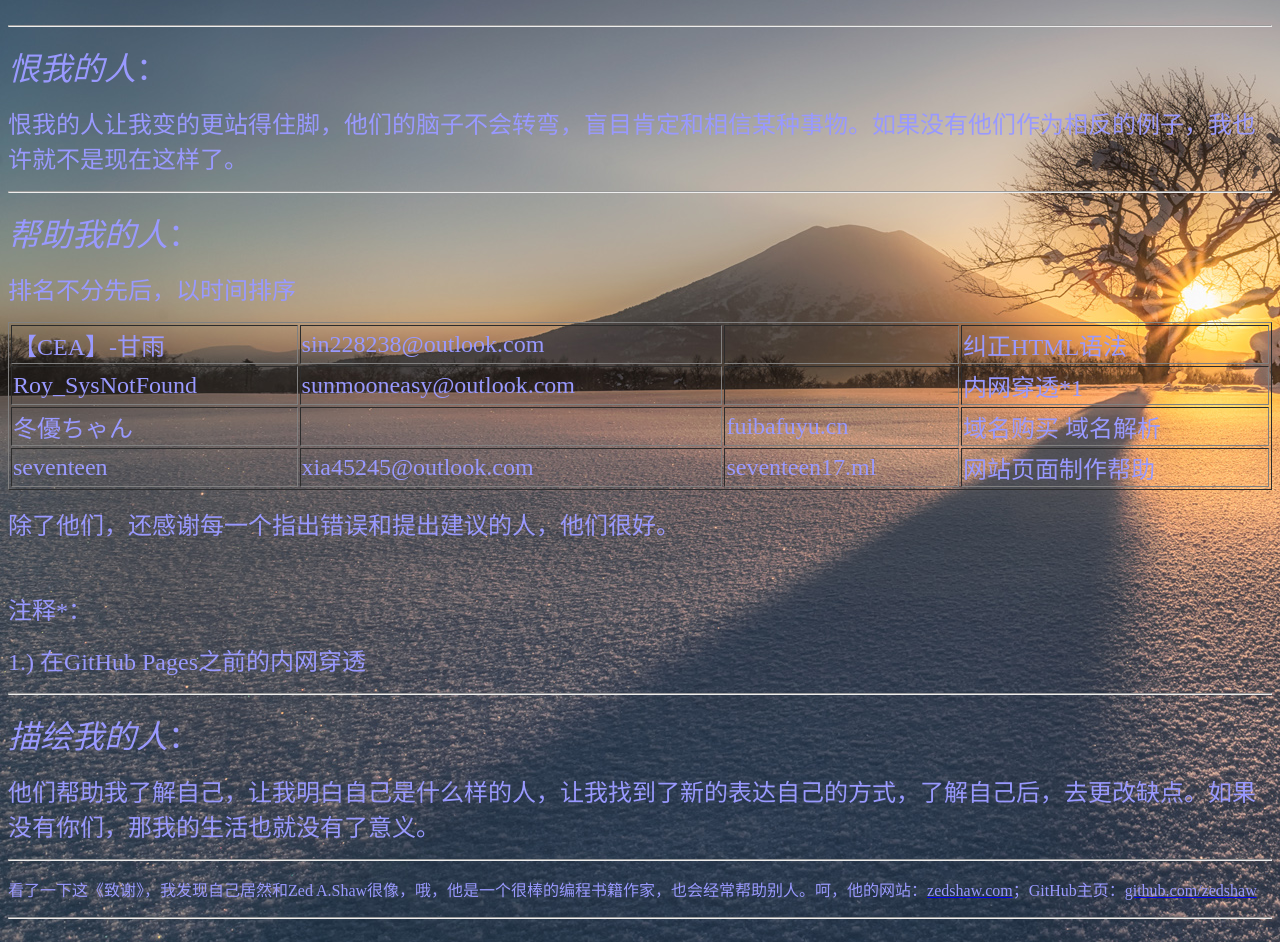
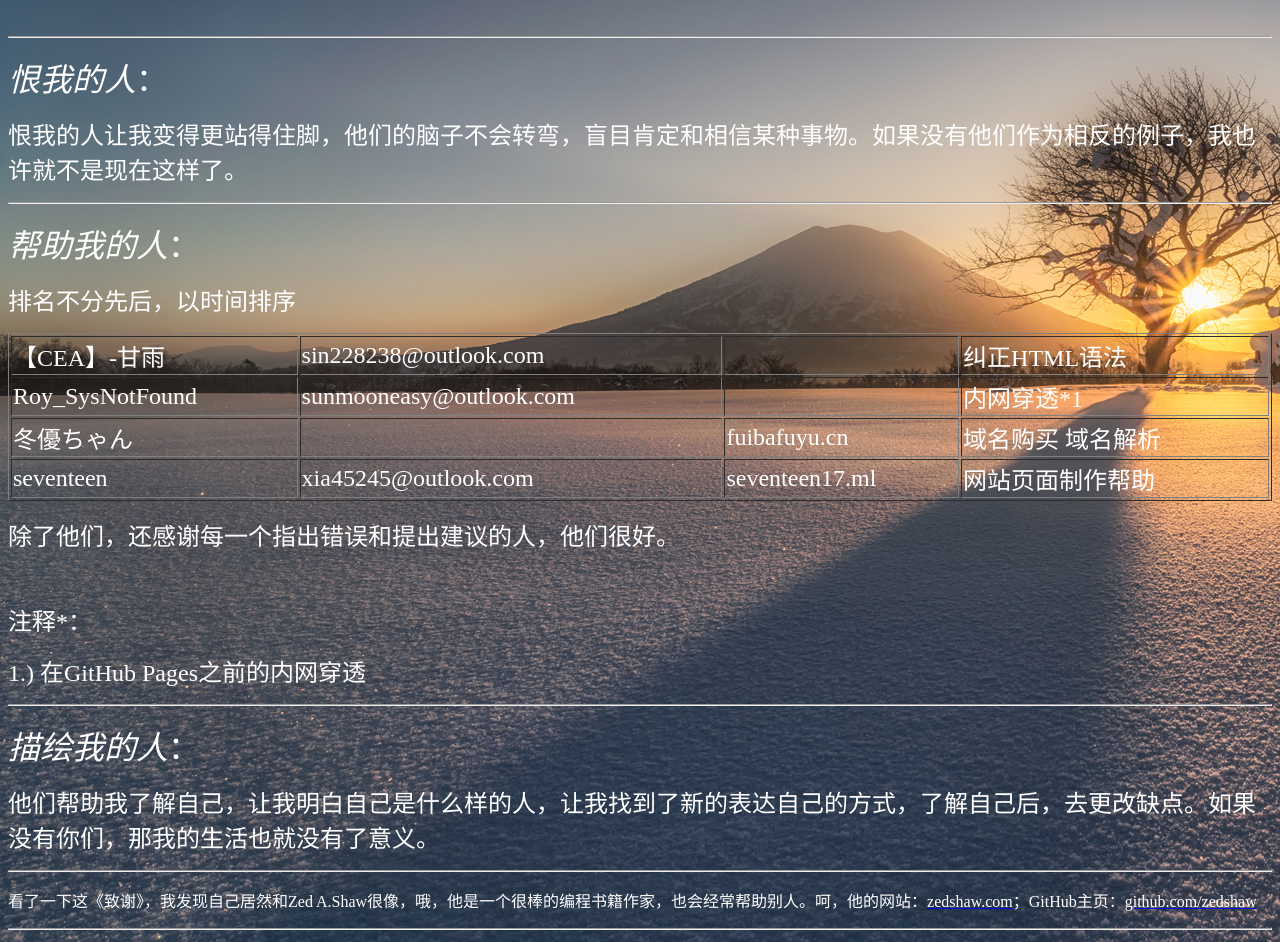
Before and after one commit to H2Hydrogen/H2Hydrogen.github.io, a plain HTML site: page apps/thank/index.html in a window 1280 px wide. Shown: the part 202-1144 px from the top of the page. Drawn offline with Linux system fonts and the light colour scheme.

Commit message:
更新 index.html

```diff
--- a/apps/thank/index.html
+++ b/apps/thank/index.html
@@ -9,57 +9,59 @@
 	<meta name="description" content="GHydrogen酱の致谢">
   </head>
   <body background="img/jp2.jpg">
-  <p><font color="#9999FF" size="7" face="仿宋">予下列所有人感谢</font></p>
-	<p><font color="#9999FF" face="仿宋">　</font></p>
-	<p><font size="5" color="#9999FF" face="仿宋">我要感谢<u>三类人</u>：<b>恨我的人、帮助我的人和描绘我的人</b>。</font></p>
+  <p><font color="#FFFFFF" size="7" face="仿宋">予下列所有人感谢</font></p>
+	<p><font color="#FFFFFF" face="仿宋">　</font></p>
+	<p><font color="#FFFFFF"><font size="5" face="仿宋">我要感谢三类人：</font><font size="6" face="仿宋"><b>恨我的人、帮助我的人和描绘我的人</b>。</font></font></p>
 <p>&nbsp;</p>
 	<hr/>
-	<p><font size="6" color="#9999FF" face="仿宋"><i>恨我的人</i>：</font></p>
-	<p><font size="5" color="#9999FF" face="仿宋">
-	恨我的人让我变的更站得住脚，他们的脑子不会转弯，盲目肯定和相信某种事物。如果没有他们作为相反的例子，我也许就不是现在这样了。</font></p>
+	<p><font size="6" color="#FFFFFF" face="仿宋"><i>恨我的人</i>：</font></p>
+	<p><font size="5" color="#FFFFFF" face="仿宋">
+	恨我的人让我变得更站得住脚，他们的脑子不会转弯，盲目肯定和相信某种事物。如果没有他们作为相反的例子，我也许就不是现在这样了。</font></p>
 	<hr/>
-	<p><font face="仿宋"><i><font size="6" color="#9999FF">帮助我的人</font></i><font size="6" color="#9999FF">：</font></font></p>
-<p><font color="#9999FF" size="5" face="仿宋">排名不分先后，以时间排序</font></p>
+	<p><font face="仿宋" color="#FFFFFF"><i><font size="6">帮助我的人</font></i><font size="6">：</font></font></p>
+<p><font color="#FFFFFF" size="5" face="仿宋">排名不分先后，以时间排序</font></p>
 	<table border="1" width="100%">
 		<tr>
-			<td><font color="#9999FF" size="5" face="仿宋">【CEA】-甘雨</font></td>
-			<td><font color="#9999FF" size="5" face="仿宋">sin228238@outlook.com</font></td>
-			<td><font size="5" color="#9999FF" face="仿宋">　</font></td>
-			<td><font color="#9999FF" size="5" face="仿宋">纠正HTML语法</font></td>
+			<td><font color="#FFFFFF" size="5" face="仿宋">【CEA】-甘雨</font></td>
+			<td><font color="#FFFFFF" size="5" face="仿宋">sin228238@outlook.com</font></td>
+			<td><font size="5" color="#FFFFFF" face="仿宋">　</font></td>
+			<td><font color="#FFFFFF" size="5" face="仿宋">纠正HTML语法</font></td>
 		</tr>
 		<tr>
-			<td><font color="#9999FF" size="5" face="仿宋">Roy_SysNotFound</font></td>
-			<td><font color="#9999FF" size="5" face="仿宋">sunmooneasy@outlook.com</font></td>
-			<td><font size="5" color="#9999FF" face="仿宋">　</font></td>
-			<td><font color="#9999FF" size="5" face="仿宋">内网穿透*1</font></td>
+			<td><font color="#FFFFFF" size="5" face="仿宋">Roy_SysNotFound</font></td>
+			<td><font color="#FFFFFF" size="5" face="仿宋">sunmooneasy@outlook.com</font></td>
+			<td><font size="5" color="#FFFFFF" face="仿宋">　</font></td>
+			<td><font color="#FFFFFF" size="5" face="仿宋">内网穿透*1</font></td>
 		</tr>
 		<tr>
-			<td><font color="#9999FF" size="5" face="仿宋">冬優ちゃん</font></td>
-			<td><font size="5" color="#9999FF" face="仿宋">　</font></td>
-			<td><font color="#9999FF" size="5" face="仿宋">fuibafuyu.cn</font></td>
-			<td><font color="#9999FF" size="5" face="仿宋">域名购买 域名解析</font></td>
+			<td><font color="#FFFFFF" size="5" face="仿宋">冬優ちゃん</font></td>
+			<td><font size="5" color="#FFFFFF" face="仿宋">　</font></td>
+			<td><font color="#FFFFFF" size="5" face="仿宋">fuibafuyu.cn</font></td>
+			<td><font color="#FFFFFF" size="5" face="仿宋">域名购买 域名解析</font></td>
 		</tr>
 		<tr>
-			<td><font color="#9999FF" size="5" face="仿宋">seventeen</font></td>
-			<td><font color="#9999FF" size="5" face="仿宋">xia45245@outlook.com</font></td>
-			<td><font color="#9999FF" size="5" face="仿宋">seventeen17.ml</font></td>
-			<td><font color="#9999FF" size="5" face="仿宋">网站页面制作帮助</font></td>
+			<td><font color="#FFFFFF" size="5" face="仿宋">seventeen</font></td>
+			<td><font color="#FFFFFF" size="5" face="仿宋">xia45245@outlook.com</font></td>
+			<td><font color="#FFFFFF" size="5" face="仿宋">seventeen17.ml</font></td>
+			<td><font color="#FFFFFF" size="5" face="仿宋">网站页面制作帮助</font></td>
 		</tr>
 	</table>
-	<p><font size="5" color="#9999FF" face="仿宋">除了他们，还感谢每一个指出错误和提出建议的人，他们很好。</font></p>
+	<p><font size="5" color="#FFFFFF" face="仿宋">除了他们，还感谢每一个指出错误和提出建议的人，他们很好。</font></p>
 	<p>&nbsp;</p>
-	<p><font size="5" color="#9999FF" face="仿宋">注释*：</font></p>
-	<p><font size="5" color="#9999FF" face="仿宋">1.) 在GitHub Pages之前的内网穿透</font></p>
+	<p><font size="5" color="#FFFFFF" face="仿宋">注释*：</font></p>
+	<p><font size="5" color="#FFFFFF" face="仿宋">1.) 在GitHub Pages之前的内网穿透</font></p>
     <hr/>
-	<p><font size="6" color="#9999FF" face="仿宋"><i>描绘我的人</i>：</font></p>
-<p><font size="5" color="#9999FF" face="仿宋">
+	<p><font size="6" color="#FFFFFF" face="仿宋"><i>描绘我的人</i>：</font></p>
+<p><font size="5" color="#FFFFFF" face="仿宋">
 他们帮助我了解自己，让我明白自己是什么样的人，让我找到了新的表达自己的方式，了解自己后，去更改缺点。如果没有你们，那我的生活也就没有了意义。</font></p>
 <hr/>
-  <p><font face="仿宋"><font color="#9999FF">看了一下这《致谢》，我发现自己居然和Zed
-	A.Shaw很像，哦，他是一个很棒的编程书籍作家，也会经常帮助别人。呵，他的网站：</font><a target="_blank" href="http://zedshaw.com/"><font color="#9999FF">zedshaw.com</font></a><font color="#9999FF">；GitHub主页：</font><a target="_blank" href="https://github.com/zedshaw"><font color="#9999FF">github.com/zedshaw</font></a></font></p>
+  <p><font face="仿宋"><font color="#FFFFFF">看了一下这《致谢》，我发现自己居然和Zed
+	A.Shaw很像，哦，他是一个很棒的编程书籍作家，也会经常帮助别人。呵，他的网站：</font><a target="_blank" href="http://zedshaw.com/"><font color="#FFFFFF">zedshaw.com</font></a><font color="#FFFFFF">；GitHub主页：</font><a target="_blank" href="https://github.com/zedshaw"><font color="#FFFFFF">github.com/zedshaw</font></a></font></p>
 <hr/>
-<p><font color="#9999FF" size="7" face="仿宋">最后，再次，致谢</font></p>
+<p><font color="#FFFFFF"><font size="7" face="仿宋">最后，再次，致谢</font></p>
   </body>
+
+    </font>
 
     <hr/>
     <p><font color="#FFFFFF" face="UD Digi Kyokasho N-B">Background provenance:MS Corporation</font></p>
```
